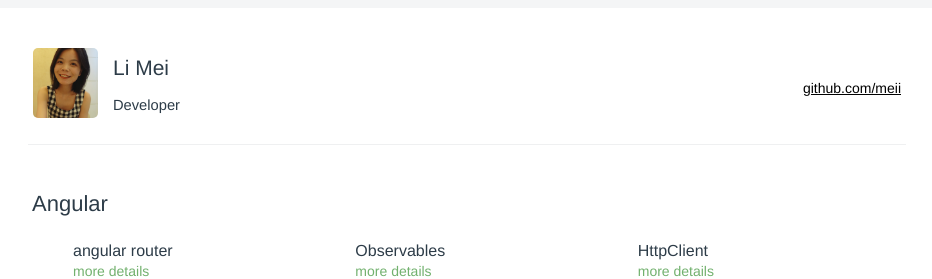
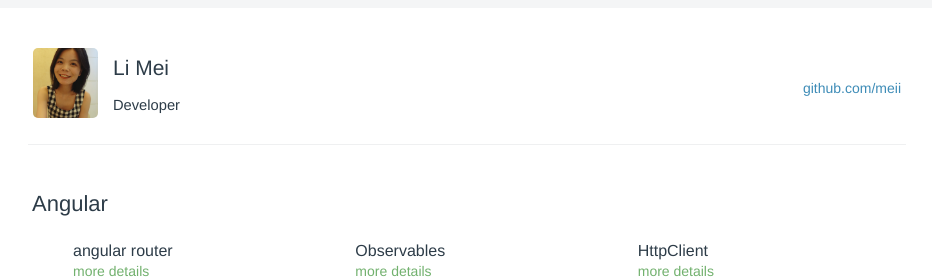
Before and after one commit to LiMeii/LiMeii.github.io, a Jekyll site: the page built from index.html, in a window 1280 px wide. Shown: the top 279 px of the page, without its empty margins (181-1113 px from the left). Built offline with Jekyll 4.4.1, drawn with Linux system fonts in a browser that asks for light colours.

Commit message:
update github link css

```diff
--- a/assets/base.css
+++ b/assets/base.css
@@ -176,7 +176,10 @@ p {
     margin: 0 auto;
     min-height: 511px
 }
-
+.github-link {
+    color: #3e8cb7;
+    text-decoration: none;
+}
 .footer {
     background: #f4f5f6;
     border-top: 1px solid #eff0f1;
--- a/index.html
+++ b/index.html
@@ -17,7 +17,7 @@ layout: default
                 </header>
                 <aside class="profile-summary">
                     <div class="summary-location summary-module">
-                        <a href="http://github.com/limeii">github.com/meii</a>
+                        <a class="github-link" href="http://github.com/limeii">github.com/meii</a>
                     </div>
                 </aside>
             </section>
```
